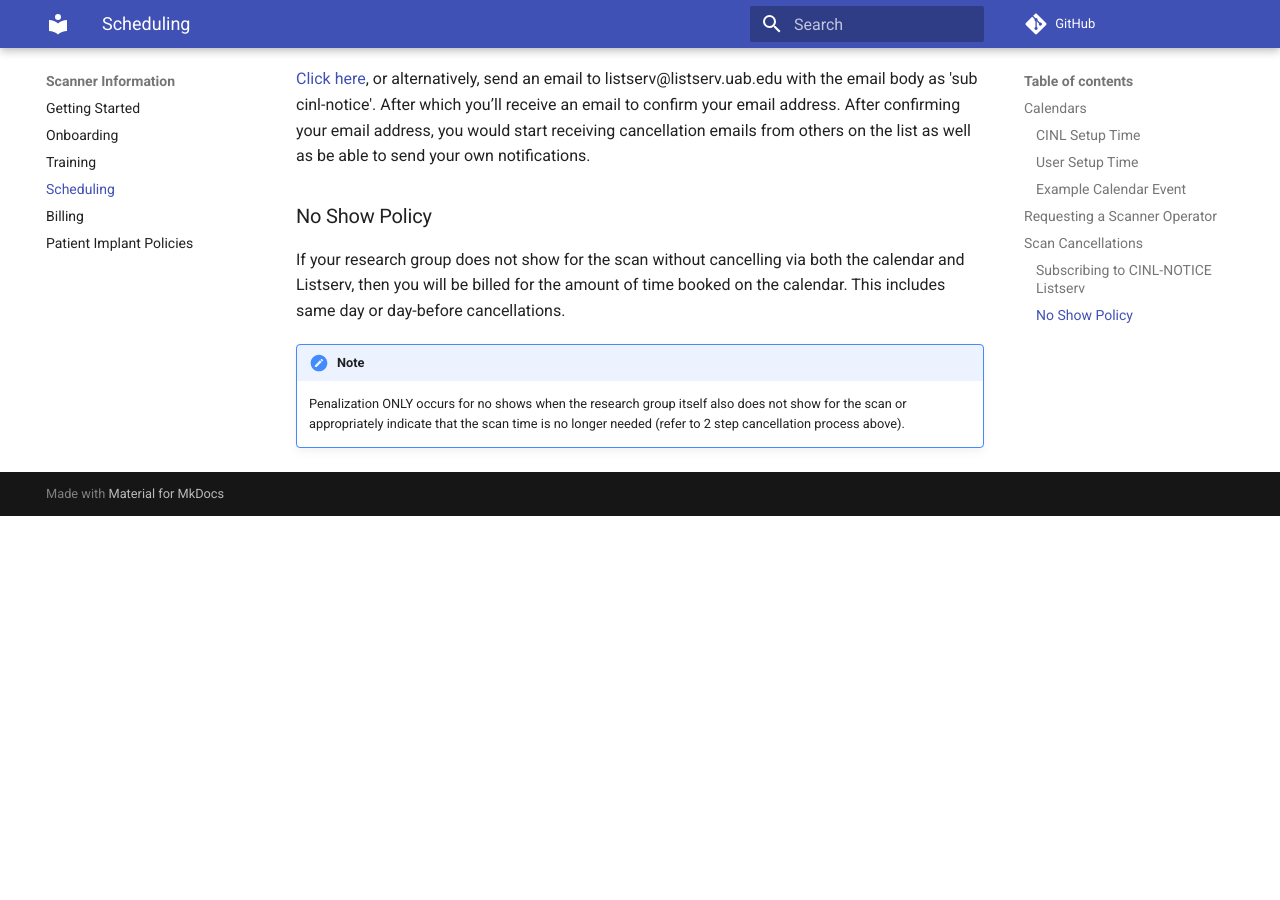
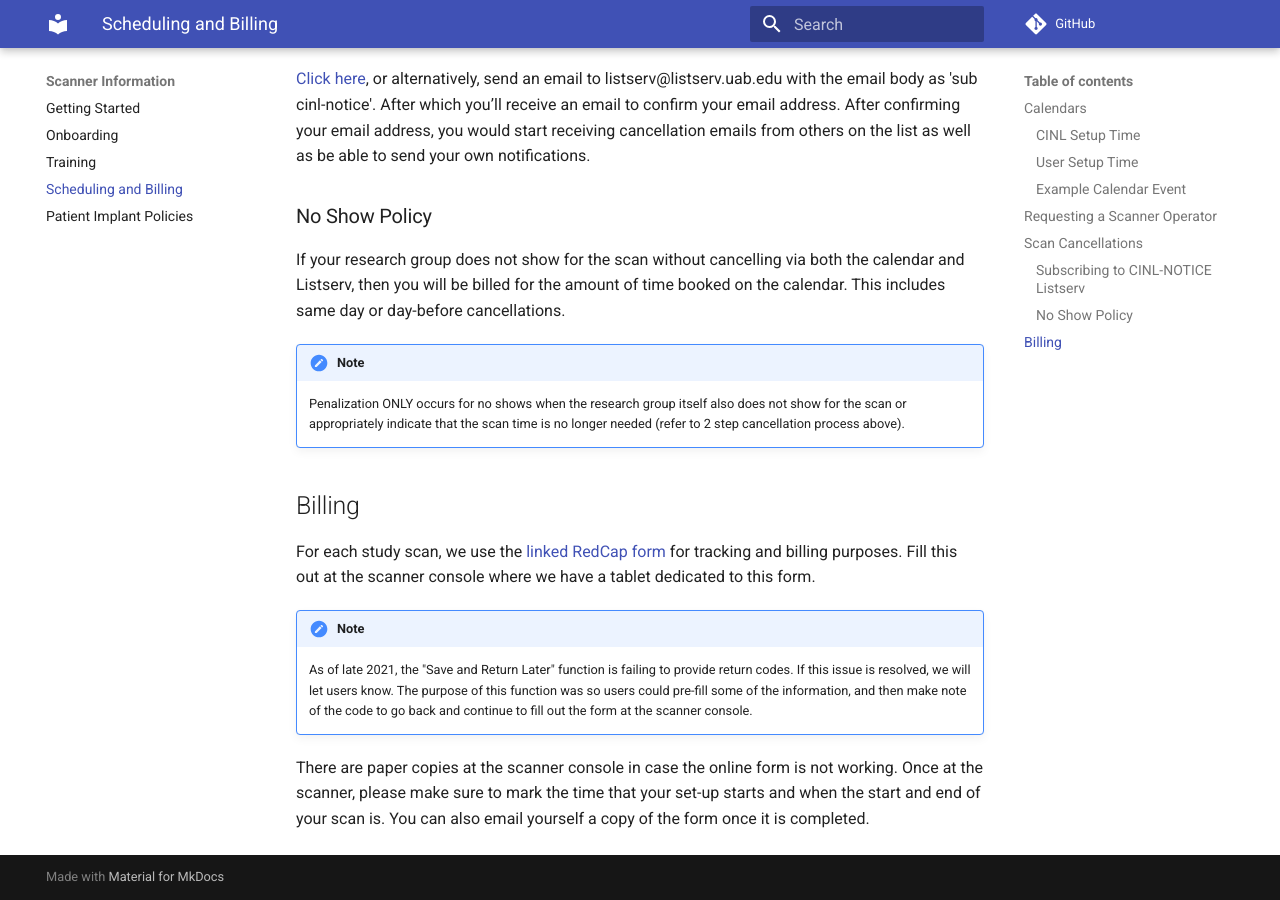
Before and after one commit to UAB-CINL/UAB-CINL.github.io, an MkDocs documentation site: the page built from docs/scanner/scheduling.md, in a window 1280 px wide and 900 px high, scrolled down 2372 px. Built offline with MkDocs 1.6.1 and Material for MkDocs 9.7.7, drawn with Linux system fonts in a browser that asks for light colours; comment, search, counter and statistics services are not loaded; before the commit the page ends 2888 px from its top, so only the background shows below that; some of the changed text lies outside the part shown.

Commit message:
merge billing and scheduling and make minor typo corrections

```diff
--- a/docs/scanner/scheduling.md
+++ b/docs/scanner/scheduling.md
@@ -1,4 +1,4 @@
-# Scheduling Scans and Space
+# Scheduling and Billing
 
 ## Calendars
 
@@ -62,3 +62,13 @@ If your research group does not show for the scan without cancelling via both th
 !!! note
 
     Penalization ONLY occurs for no shows when the research group itself also does not show for the scan or appropriately indicate that the scan time is no longer needed (refer to 2 step cancellation process above).
+
+## Billing
+
+For each study scan, we use the [linked RedCap form](https://survey.eyes.uab.edu/surveys/?s=KPP8TNFLEC) for tracking and billing purposes. Fill this out at the scanner console where we have a tablet dedicated to this form.
+
+!!! note
+
+    As of late 2021, the "Save and Return Later" function is failing to provide return codes. If this issue is resolved, we will let users know. The purpose of this function was so users could pre-fill some of the information, and then make note of the code to go back and continue to fill out the form at the scanner console.
+
+There are paper copies at the scanner console in case the online form is not working. Once at the scanner, please make sure to mark the time that your set-up starts and when the start and end of your scan is.  You can also email yourself a copy of the form once it is completed.
--- a/mkdocs.yml
+++ b/mkdocs.yml
@@ -35,8 +35,7 @@ nav:
     - Getting Started: scanner/getting_started.md
     - Onboarding: scanner/onboarding.md
     - Training: scanner/training.md
-    - Scheduling: scanner/scheduling.md
-    - Billing: scanner/billing.md
+    - Scheduling and Billing: scanner/scheduling.md
     - Patient Implant Policies: scanner/implants.md
   - MRI Preprocessing and Analysis:
     - BIDS:
```
Also changed, not shown: other parts of docs/scanner/scheduling.md (+1 -1 lines), docs/scanner/billing.md (deleted, +0 -9 lines), docs/scanner/getting_started.md (+1 -1 lines), docs/scanner/training.md (+1 -1 lines).
